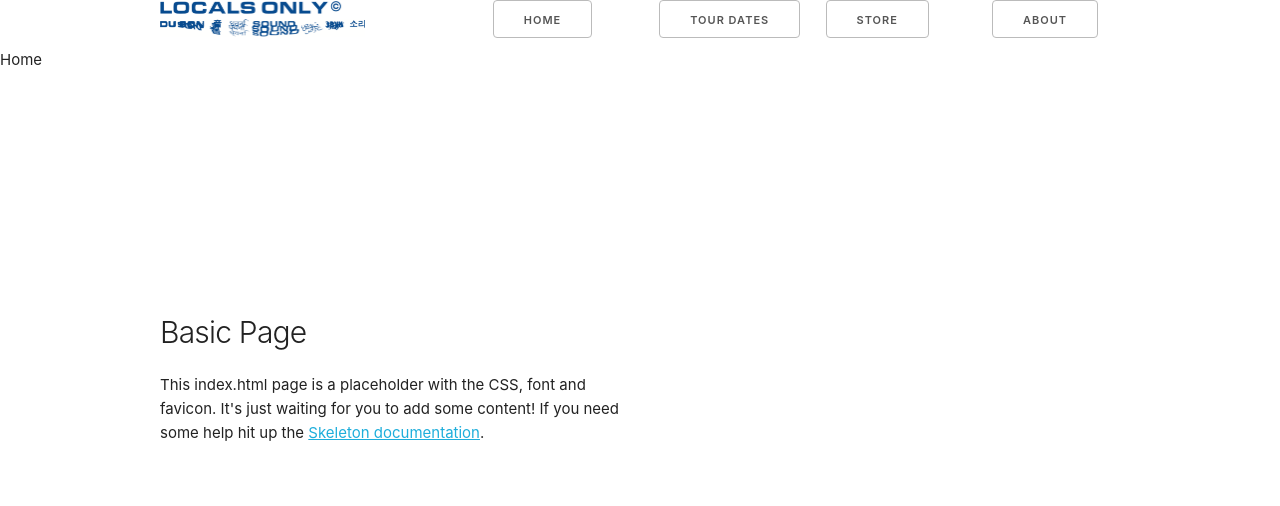
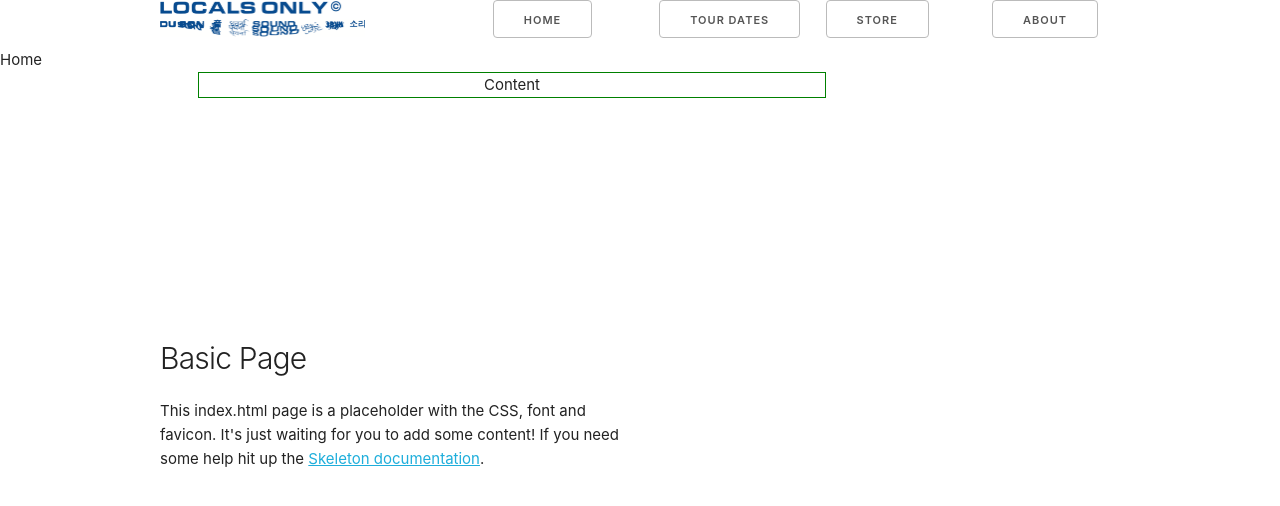
Before and after one commit to igniscyan/lofe, a React (Create React App) app: page / in a window 1280 px wide. Shown: the top 506 px of the page. Built offline with nearby package versions, Linux system fonts and the light colour scheme.

Commit message:
Tackling #1; TODO: Fix Skeleton.css implementation to unify elements

```diff
--- a/src/Components/App/App.js
+++ b/src/Components/App/App.js
@@ -3,6 +3,7 @@ import React from 'react';
 import './App.css';
 import { NavBar } from '../NavBar/NavBar';
 import { PageContent } from '../PageContent/PageContent';
+import { Player } from '../Player/Player';
 
 export class App extends React.Component {
   constructor(props) {
@@ -35,6 +36,7 @@ export class App extends React.Component {
       <div>
         <NavBar handleClick={this.updatePageContent} />
         <PageContent page={this.state.page} />
+        <Player / >
       </div>
     );
   }
--- /dev/null
+++ b/src/Components/Player/Player.css
@@ -0,0 +1,3 @@
+.boxed {
+    border: 1px solid green ;
+}
--- /dev/null
+++ b/src/Components/Player/Player.js
@@ -0,0 +1,50 @@
+import React from 'react';
+import './Player.css';
+
+
+export class Player extends React.Component {
+    constructor(props) {
+        super(props);
+        this.state = {};
+    }
+
+    render() {
+        return (
+            <div className="container">
+                <div className="row">
+                    {/*Empty to create padding*/}
+                </div>
+
+                <div className="row">
+                    {/*Empty to create padding*/}
+                </div>
+
+                <div className = "row">
+                </div>
+
+                <div className = "row">
+                </div>
+
+                <div className="row">
+                    <div className="two columns">
+
+                    </div>
+
+                    <div className="eight columns">
+                        <center>
+                        <div className="boxed">
+                                Content
+                        </div>
+                        </center>
+                    </div>
+
+                    <div className="two columns">
+                        {/*Empty to create padding*/}
+                    </div>
+                </div>
+
+
+            </div>
+        )
+    }
+}
```
